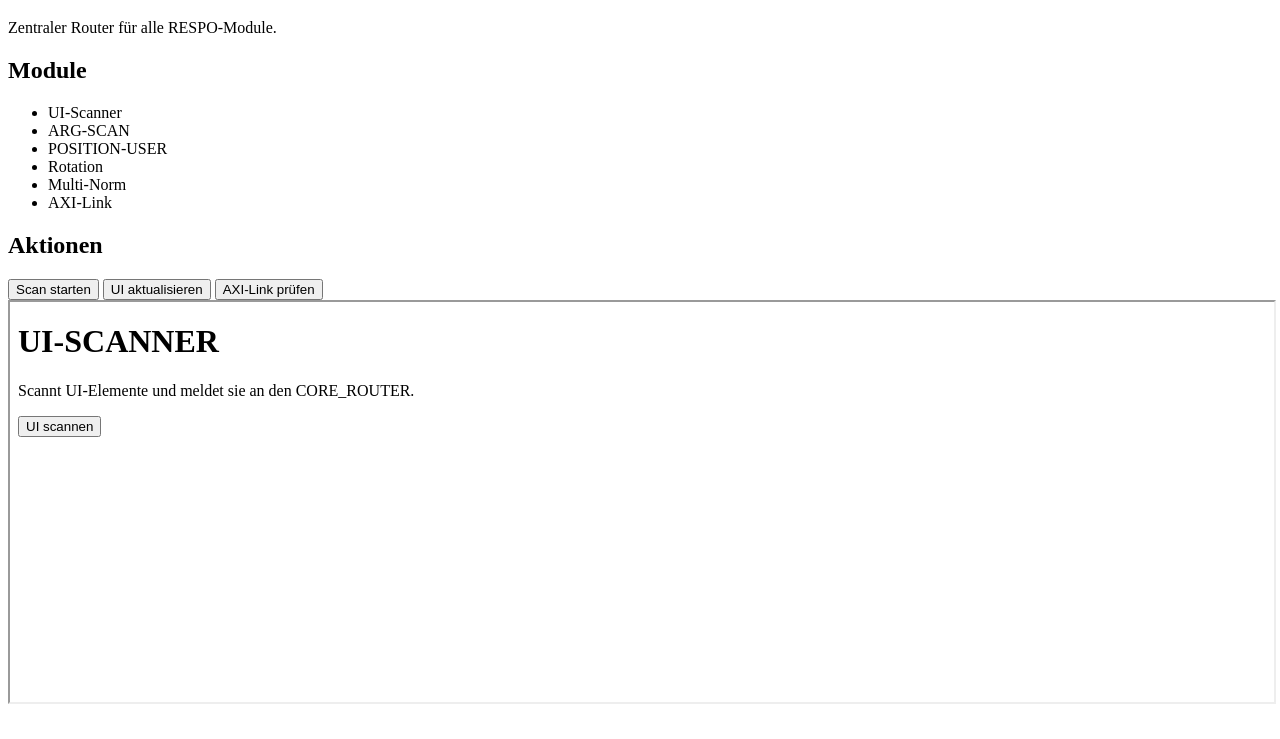
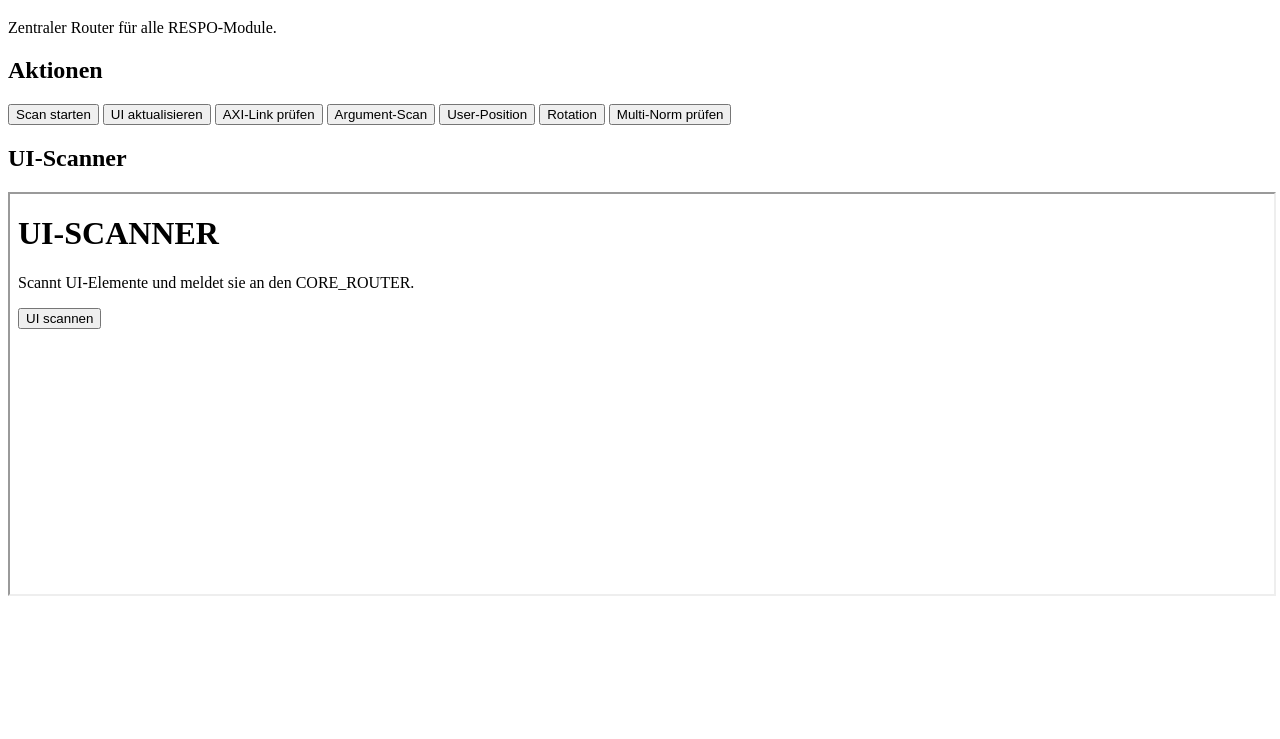
Before and after one commit to iki1uc/RESPO_CORE_ROUTER, a plain HTML site: page index.html in a window 1280 px wide. Shown: the part 61-800 px from the top of the page. Drawn offline with Linux system fonts and the light colour scheme.

Commit message:
Update index.html

```diff
--- a/index.html
+++ b/index.html
@@ -4,32 +4,21 @@
     <title>RESPO_CORE_ROUTER – System Router</title>
     <script src="router.js"></script>
 </head>
+
 <body>
     <h1>RESPO_CORE_ROUTER</h1>
     <p>Zentraler Router für alle RESPO‑Module.</p>
 
-    <h2>Module</h2>
-    <ul>
-        <li>UI-Scanner</li>
-        <li>ARG-SCAN</li>
-        <li>POSITION-USER</li>
-        <li>Rotation</li>
-        <li>Multi-Norm</li>
-        <li>AXI-Link</li>
-    </ul>
+    <h2>Aktionen</h2>
+    <button onclick="Router.route('scan')">Scan starten</button>
+    <button onclick="Router.route('ui')">UI aktualisieren</button>
+    <button onclick="Router.route('axi')">AXI-Link prüfen</button>
+    <button onclick="Router.route('arg')">Argument-Scan</button>
+    <button onclick="Router.route('pos')">User-Position</button>
+    <button onclick="Router.route('rot')">Rotation</button>
+    <button onclick="Router.route('norm')">Multi-Norm prüfen</button>
 
-    <h2>Aktionen</h2>
-    <button onclick="route('scan')">Scan starten</button>
-    <button onclick="route('ui')">UI aktualisieren</button>
-    <button onclick="route('axi')">AXI-Link prüfen</button>
-
+    <h2>UI-Scanner</h2>
     <iframe src="UI-SCANNER.html" width="100%" height="400"></iframe>
-
-    <script>
-        function route(target) {
-            console.log("Routing zu:", target);
-            Router.route(target);
-        }
-    </script>
 </body>
 </html>
```
